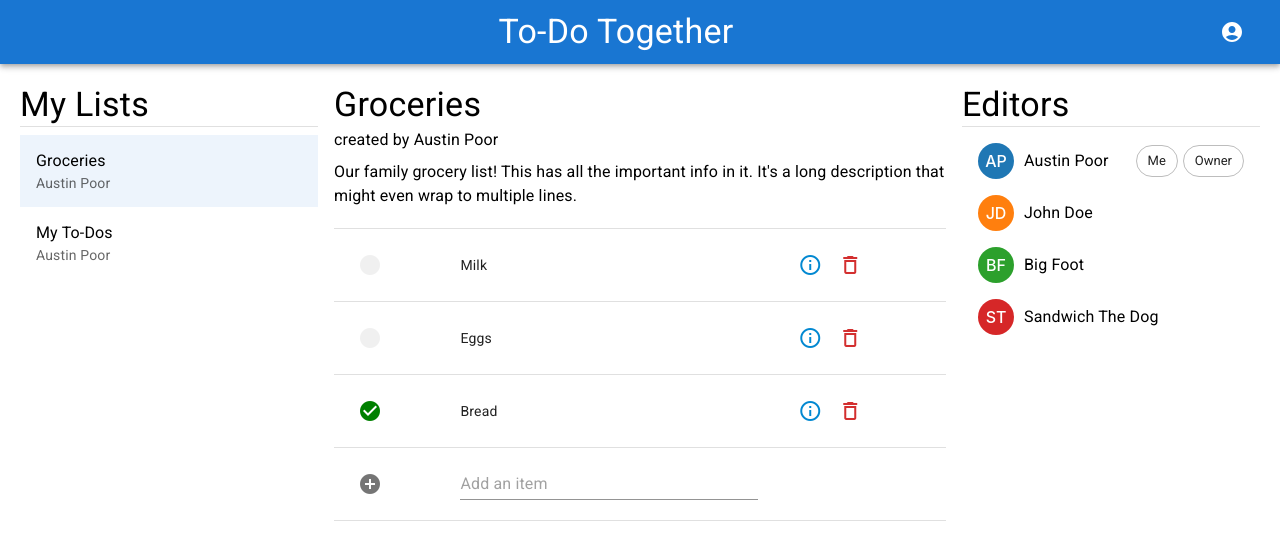
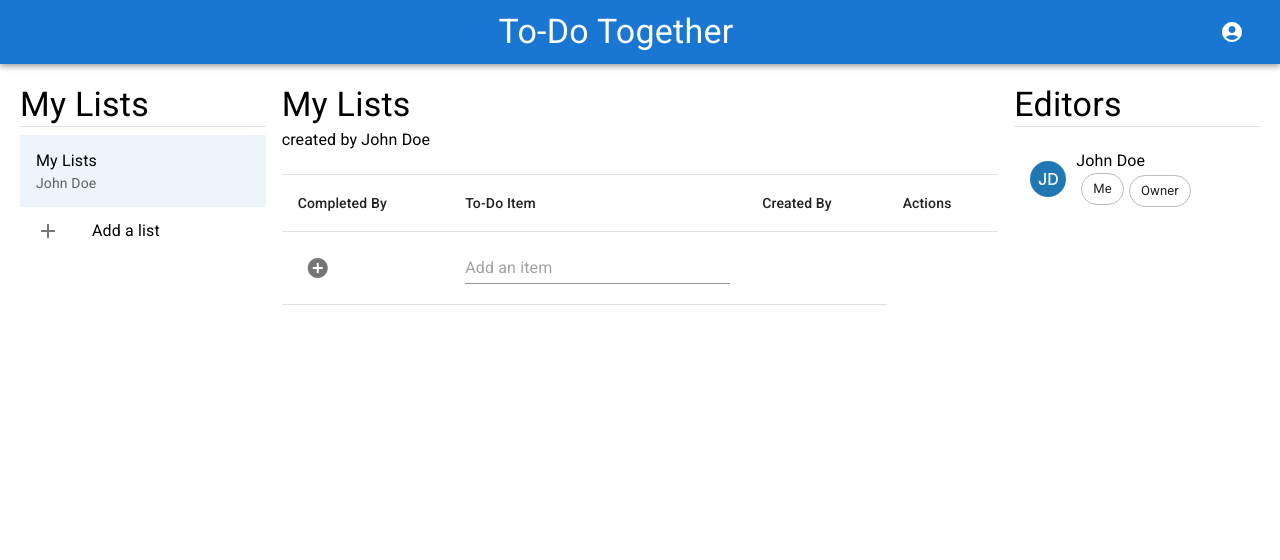
Before and after one commit to todo-together/site, a React (Create React App) app: page / in a window 1280 px wide. Shown: the top 560 px of the page. Built offline with nearby package versions, Linux system fonts and the light colour scheme.

Commit message:
Replacing tmp demo data and starting to add redux

```diff
--- a/package.json
+++ b/package.json
@@ -7,10 +7,12 @@
     "@emotion/styled": "^11.6.0",
     "@mui/icons-material": "^5.2.5",
     "@mui/material": "^5.2.7",
+    "@reduxjs/toolkit": "^1.7.1",
     "autoprefixer": "^10.4.2",
     "postcss": "^8.4.5",
     "react": "^17.0.2",
     "react-dom": "^17.0.2",
+    "react-redux": "^7.2.6",
     "react-scripts": "5.0.0",
     "web-vitals": "^2.1.0"
   },
--- a/src/App.tsx
+++ b/src/App.tsx
@@ -1,5 +1,7 @@
 import React from 'react';
 import './App.css';
+import { Provider } from 'react-redux';
+import store from './store';
 
 import AppNav from './components/AppNav';
 import ListBody from './components/ListBody';
@@ -8,14 +10,13 @@ import { demoData } from './demoData';
 
 
 export default function App() {
-  // console.log(demoData);
-
   return (
-    <div className="App">
-      <AppNav />
-      {/* <div style={{ height: "20px", }}/> */}
-
-      <ListBody lists={demoData.lists}/>
-    </div>
+    <Provider store={store}>
+      <div className="App">
+        <AppNav />
+        {/* <div style={{ height: "20px", }}/> */}
+        <ListBody userData={demoData}/>
+      </div>
+    </Provider>
   );
 }
--- a/src/components/ListBody.tsx
+++ b/src/components/ListBody.tsx
@@ -6,29 +6,22 @@ import TodoList from './TodoList';
 import ListOfLists from './ListOfLists';
 import ListInfo from './ListInfo';
 
-interface UserData {
-  firstName: string;
-  lastName: string;
-}
+import { UserData } from '../types';
 
-interface ListItemData {
-  text: string;
-  notes?: string;
-  createdBy: UserData;
-  completed?: boolean;
-  completedBy?: UserData;
-}
-
-interface ListData {
-  title: string;
-  owner: UserData;
-  createdAt: string;
-  editors: UserData[];
-  items: ListItemData[];
-}
+const aList = {
+  id: "l001",
+  title: "My Lists",
+  owner: {
+    id: "u001",
+    firstName: "John",
+    lastName: "Doe",
+  },
+  editors: [],
+  items: [],
+};
 
 // Contains everything below the AppNav.
-export default function ListBody({ lists }: {lists: ListData[]}) {
+export default function ListBody({userData}: {userData: UserData}) {
   const [selectedList, setSelectedList] = useState(0);
   return (
     <div
@@ -37,29 +30,56 @@ export default function ListBody({ lists }: {lists: ListData[]}) {
       }}
     >
       <Grid container spacing={2}>
-        <Grid item xs={3}>
+        <Grid item xs={2.5}>
           <div>
             <ListOfLists
-              lists={lists.map(l => ({
-                title: l.title,
-                owner: {
-                  firstName: l.owner.firstName,
-                  lastName: l.owner.lastName,
-                }
-              }))}
-              selected={selectedList}
-              onSelect={setSelectedList}
+              lists={[aList]}
+              selected={0}
+              onSelect={(i) => undefined}
+            // lists={userData.lists.map(l => ({
+            //     title: l.title,
+            //     owner: {
+            //       firstName: l.owner.firstName,
+            //       lastName: l.owner.lastName,
+            //     }
+            //   }))}
+              // selected={selectedList}
+              // onSelect={setSelectedList}
             />
           </div>
         </Grid>
         <Grid item xs>
           <div>
-            <TodoList list={lists[selectedList]}/>
+            <TodoList
+              // list={userData.lists[selectedList]}
+              list={aList}
+            />
           </div>
         </Grid>
-        <Grid item xs={3}>
+        <Grid item xs={2.5}>
           <div>
-            <ListInfo />
+            {/* <ListInfo
+              users={[
+                userData.lists[selectedList].owner,
+                ...userData.lists[selectedList].editors,
+              ].map(u => ({
+                firstName: u.firstName,
+                lastName: u.lastName,
+                isMe: u.id === userData.id,
+                isOwner: u.id === userData.lists[selectedList].owner.id,
+              }))}
+            /> */}
+            <ListInfo
+              users={[
+                aList.owner,
+                ...aList.editors,
+              ].map(u => ({
+                firstName: u.firstName,
+                lastName: u.lastName,
+                isMe: u.id === userData.id,
+                isOwner: u.id === aList.owner.id,
+              }))}
+            />
           </div>
         </Grid>
       </Grid>
--- a/src/components/ListInfo.tsx
+++ b/src/components/ListInfo.tsx
@@ -2,17 +2,17 @@ import React from "react";
 
 import Typography from "@mui/material/Typography";
 import Divider from "@mui/material/Divider";
-import Box from '@mui/material/Box';
-import List from '@mui/material/List';
-import ListItem from '@mui/material/ListItem';
-import ListItemButton from '@mui/material/ListItemButton';
-import ListItemIcon from '@mui/material/ListItemIcon';
-import ListItemText from '@mui/material/ListItemText';
-import Chip from '@mui/material/Chip';
+import Box from "@mui/material/Box";
+import List from "@mui/material/List";
+import ListItem from "@mui/material/ListItem";
+import ListItemButton from "@mui/material/ListItemButton";
+import ListItemIcon from "@mui/material/ListItemIcon";
+import ListItemText from "@mui/material/ListItemText";
+import Chip from "@mui/material/Chip";
 import Tooltip from "@mui/material/Tooltip";
 
-import { getColor } from '../colors'; // Move this up to list body?
-import UserIcon from './UserIcon';
+import { getColor } from "../colors"; // Move this up to list body?
+import UserIcon from "./UserIcon";
 
 const listData = [
   {
@@ -51,13 +51,11 @@ interface UserData {
 export default function ListInfo({ users = [] }: { users: UserData[] }) {
   return (
     <div>
-      <Typography variant="h4">
-        Editors
-      </Typography>
+      <Typography variant="h4">Editors</Typography>
       <Divider />
 
       <List>
-        {listData.map((d, i) => (
+        {users.map((d, i) => (
           <ListItem key={i}>
             <UserIcon
               size={"30px"}
@@ -65,15 +63,25 @@ export default function ListInfo({ users = [] }: { users: UserData[] }) {
               text={`${d.firstName[0]}${d.lastName[0]}`.toUpperCase()}
               tooltip={`${d.firstName} ${d.lastName}`}
             />
-            <ListItemText primary={`${d.firstName} ${d.lastName}`} />
-            <div>
-              {
-                d.isMe && <Chip label="Me" variant="outlined" style={{marginLeft: "5px"}}/>
-              }
-              {
-                d.isOwner && <Chip label="Owner" variant="outlined" style={{marginLeft: "5px"}}/>
-              }
-            </div>
+            <ListItemText
+              primary={`${d.firstName} ${d.lastName}`}
+              secondary={<>
+                {d.isMe && (
+                  <Chip
+                    label="Me"
+                    variant="outlined"
+                    style={{ marginLeft: "5px", marginBottom: "5px" }}
+                  />
+                )}
+                {d.isOwner && (
+                  <Chip
+                    label="Owner"
+                    variant="outlined"
+                    style={{ marginLeft: "5px" }}
+                  />
+                )}
+              </>}
+            />
           </ListItem>
         ))}
       </List>
--- a/src/components/ListOfLists.tsx
+++ b/src/components/ListOfLists.tsx
@@ -5,7 +5,8 @@ import Divider from "@mui/material/Divider";
 import List from "@mui/material/List";
 import ListItemButton from "@mui/material/ListItemButton";
 import ListItemText from "@mui/material/ListItemText";
-
+import ListItemIcon from "@mui/material/ListItemIcon";
+import Icon from "@mui/material/Icon";
 
 interface ListInfo {
   title: string;
@@ -46,6 +47,17 @@ export default function ListOfLists({
             </ListItemButton>
           ))
         }
+        <ListItemButton
+          key={lists.length}
+          onClick={() => undefined}
+        >
+          <ListItemIcon>
+            <Icon>
+              add
+            </Icon>
+          </ListItemIcon>
+          <ListItemText primary="Add a list"/>
+        </ListItemButton>
       </List>
     </div>
   );
--- a/src/components/TodoList.tsx
+++ b/src/components/TodoList.tsx
@@ -16,66 +16,33 @@ import ButtonGroup from '@mui/material/ButtonGroup';
 import TextField from '@mui/material/TextField';
 import FormControl from '@mui/material/FormControl';
 import InputAdornment from '@mui/material/InputAdornment';
+import Tooltip from '@mui/material/Tooltip';
 
+import UserIcon from './UserIcon';
 
+import { ListData } from '../types';
 
-const listData = {
-  title: "Groceries",
-  createdBy: "John Doe",
-  createdAt: "2021-02-03",
-  description: "Our family grocery list! This has all the important info in it. It's a long description that might even wrap to multiple lines.",
-  editors: [
+// interface UserData {
+//   firstName: string;
+//   lastName: string;
+// }
 
-  ],
-  items: [
-    {
-      id: 1,
-      text: "Milk",
-      notes: "2%",
-      completed: false,
-      completedBy: undefined,
-      completedAt: undefined,
-    },
-    {
-      id: 2,
-      text: "Eggs",
-      notes: undefined,
-      completed: false,
-      completedBy: undefined,
-      completedAt: undefined,
-    },
-    {
-      id: 3,
-      text: "Bread",
-      notes: "2%",
-      completed: true,
-      completedBy: undefined,
-      completedAt: undefined,
-    },
-  ],
-}
+// interface ListItemData {
+//   text: string;
+//   notes?: string;
+//   createdBy: UserData;
+//   completed?: boolean;
+//   completedBy?: UserData;
+// }
 
-interface UserData {
-  firstName: string;
-  lastName: string;
-}
-
-interface ListItemData {
-  text: string;
-  notes?: string;
-  createdBy: UserData;
-  completed?: boolean;
-  completedBy?: UserData;
-}
-
-interface ListData {
-  title: string;
-  description?: string;
-  owner: UserData;
-  createdAt: string;
-  editors: UserData[];
-  items: ListItemData[];
-}
+// interface ListData {
+//   title: string;
+//   description?: string;
+//   owner: UserData;
+//   createdAt: string;
+//   editors: UserData[];
+//   items: ListItemData[];
+// }
 
 // Inner todo list component
 export default function TodoList({ list }: {list: ListData}) {
@@ -92,22 +59,21 @@ export default function TodoList({ list }: {list: ListData}) {
       </Typography>
 
       <Divider style={{ marginTop: "20px", }}/>
-
       <TableContainer>
         <Table>
-          {/* <TableHead>
+          <TableHead>
             <TableRow>
-              <TableCell>Status</TableCell>
-              <TableCell>Item</TableCell>
-              <TableCell>Notes</TableCell>
+              <TableCell>Completed By</TableCell>
+              <TableCell>To-Do Item</TableCell>
               <TableCell>Created By</TableCell>
-              <TableCell>Completed By</TableCell>
+              <TableCell>Actions</TableCell>
             </TableRow>
-          </TableHead> */}
+          </TableHead>
           <TableBody>
             { list.items.map(item => (
               <TableRow key={item.text}>
                 <TableCell>
+                  <Tooltip title={item.completed ? "Mark as completed" : "Mark as incomplete"}>
                     <IconButton>
                       <Icon style={{
                         color: item.completed ? "green" : "#f0f0f0",
@@ -117,9 +83,18 @@ export default function TodoList({ list }: {list: ListData}) {
                         }
                       </Icon>
                     </IconButton>
+                  </Tooltip>
                 </TableCell>
                 <TableCell>
                   { item.text }
+                </TableCell>
+                <TableCell>
+                  <UserIcon
+                    text={
+                      `${item.createdBy.firstName[0]}${item.createdBy.lastName[0]}`
+                    }
+                    fill="#aaaaaa"
+                  />
                 </TableCell>
                 <TableCell>
                   <ButtonGroup
@@ -130,21 +105,25 @@ export default function TodoList({ list }: {list: ListData}) {
                       marginRight: "0px",
                     }}
                   >
+                    <Tooltip title="Item Info">
                       <IconButton>
                         <Icon color="info">
                           info_outline
                         </Icon>
                       </IconButton>
+                    </Tooltip>
+                    <Tooltip title="Delete Item">
                       <IconButton>
                         <Icon color="error">
                           delete_outline
                         </Icon>
                       </IconButton>
+                    </Tooltip>
                   </ButtonGroup>
                 </TableCell>
               </TableRow>
             )) }
-            <TableRow key={listData.items.length}>
+            <TableRow key={list.items.length}>
               <TableCell>
                 <IconButton>
                   <Icon>
--- a/src/components/UserIcon.tsx
+++ b/src/components/UserIcon.tsx
@@ -6,7 +6,7 @@ import Tooltip from "@mui/material/Tooltip";
 export default function UserIcon({
   text,
   fill = "#fafafa",
-  size = 30,
+  size = "30px",
   style = {},
   tooltip = false,
   ...props
--- a/src/demoData.ts
+++ b/src/demoData.ts
@@ -1,9 +1,9 @@
-export const demoData = {
-  user: {
-    id: "u001",
-    firstName: "Austin",
-    lastName: "Poor",
-  },
+import { UserData } from './types';
+
+export const demoData: UserData = {
+  id: "u001",
+  firstName: "Austin",
+  lastName: "Poor",
   friends: [
     {
       id: "u002",
@@ -110,4 +110,5 @@ export const demoData = {
       ],
     },
   ],
+  friendLists: [],
 };
--- /dev/null
+++ b/src/store.ts
@@ -0,0 +1,5 @@
+import { configureStore } from "@reduxjs/toolkit";
+
+export default configureStore({
+  reducer: {},
+});
```
Also changed, not shown: src/types.ts (+22 -15 lines), 1 other file (tests, documents, lock files or other folders). Lines whose indentation alone changed are shown as unchanged.
